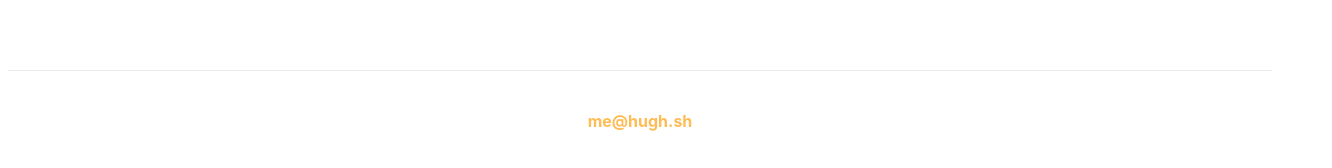
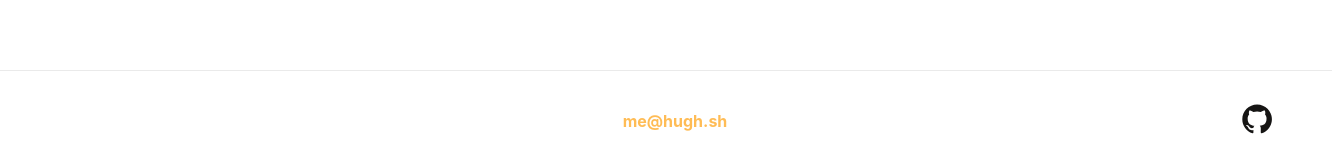
Before and after one commit to hughcrt/hughcrt, a Next.js app: page / in a window 1280 px wide. Shown: the part 629-797 px from the top of the page, 1332 px wide, since content can reach past the window. Built offline with nearby package versions, Linux system fonts and the light colour scheme.

Commit message:
Add github logo

```diff
--- a/src/pages/index.js
+++ b/src/pages/index.js
@@ -60,7 +60,9 @@ export default function Home() {
       </section>
 
       <footer className={styles.footer}>
+        <div></div>
         <a href="mailto:me@hugh.sh">me@hugh.sh</a>
+        <a className="github" href="https://github.com/hughcrt" target="_blank"><Image src="/img/github.svg" alt="Github Logo" width={30} height={30} /></a>
       </footer>
     </div>
   );
--- a/src/styles/Home.module.css
+++ b/src/styles/Home.module.css
@@ -21,8 +21,14 @@
   height: 100px;
   border-top: 1px solid #eaeaea;
   display: flex;
-  justify-content: center;
+  justify-content: space-between;
   align-items: center;
+  padding: 0 60px;
+}
+
+
+.footer div:first-child {
+  width: 100px;
 }
 
 .footer img {
@@ -30,10 +36,9 @@
 }
 
 .footer a {
-  display: flex;
-  justify-content: center;
   align-items: center;
 }
+
 
 .title {
   color: var(--hugh-yellow);
```
